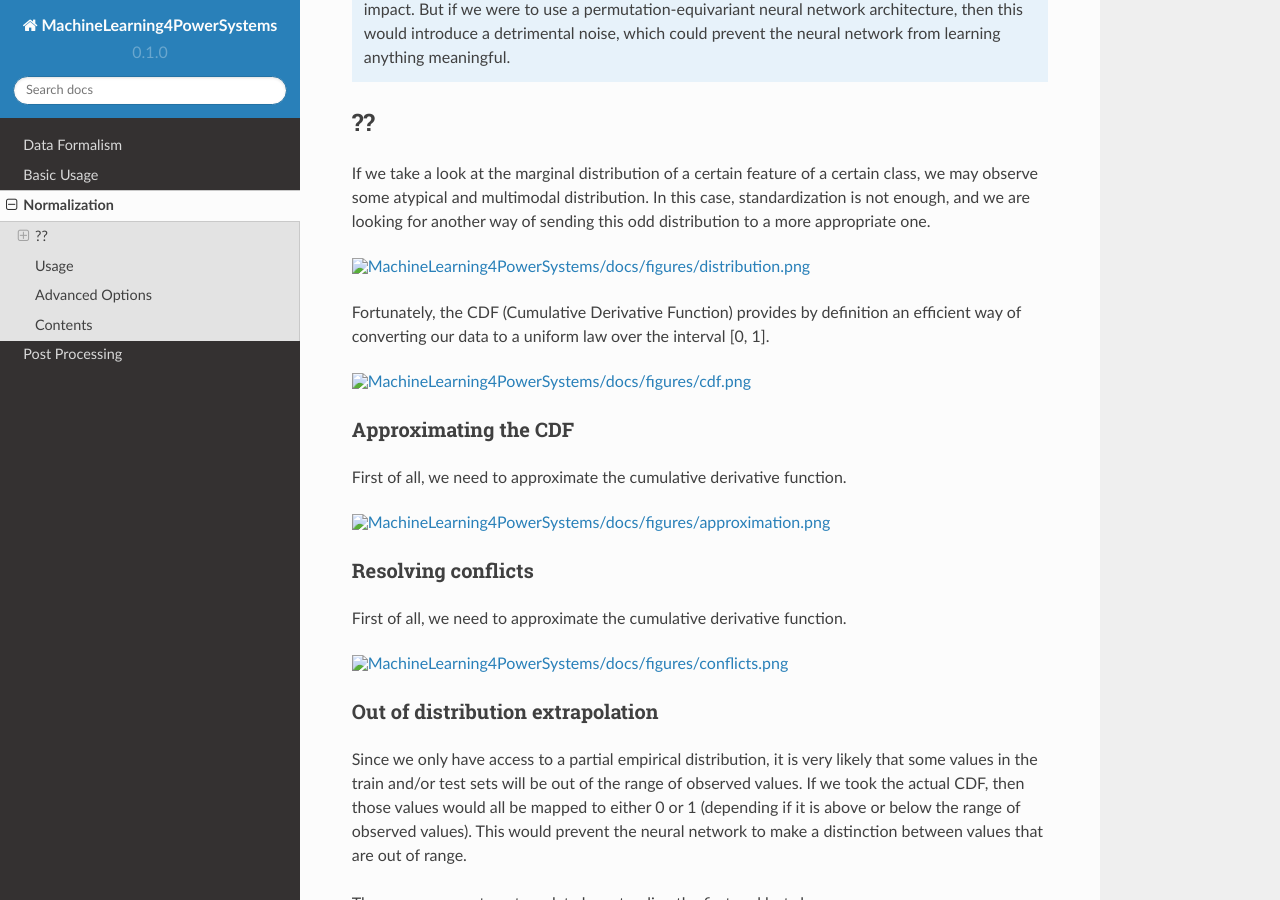
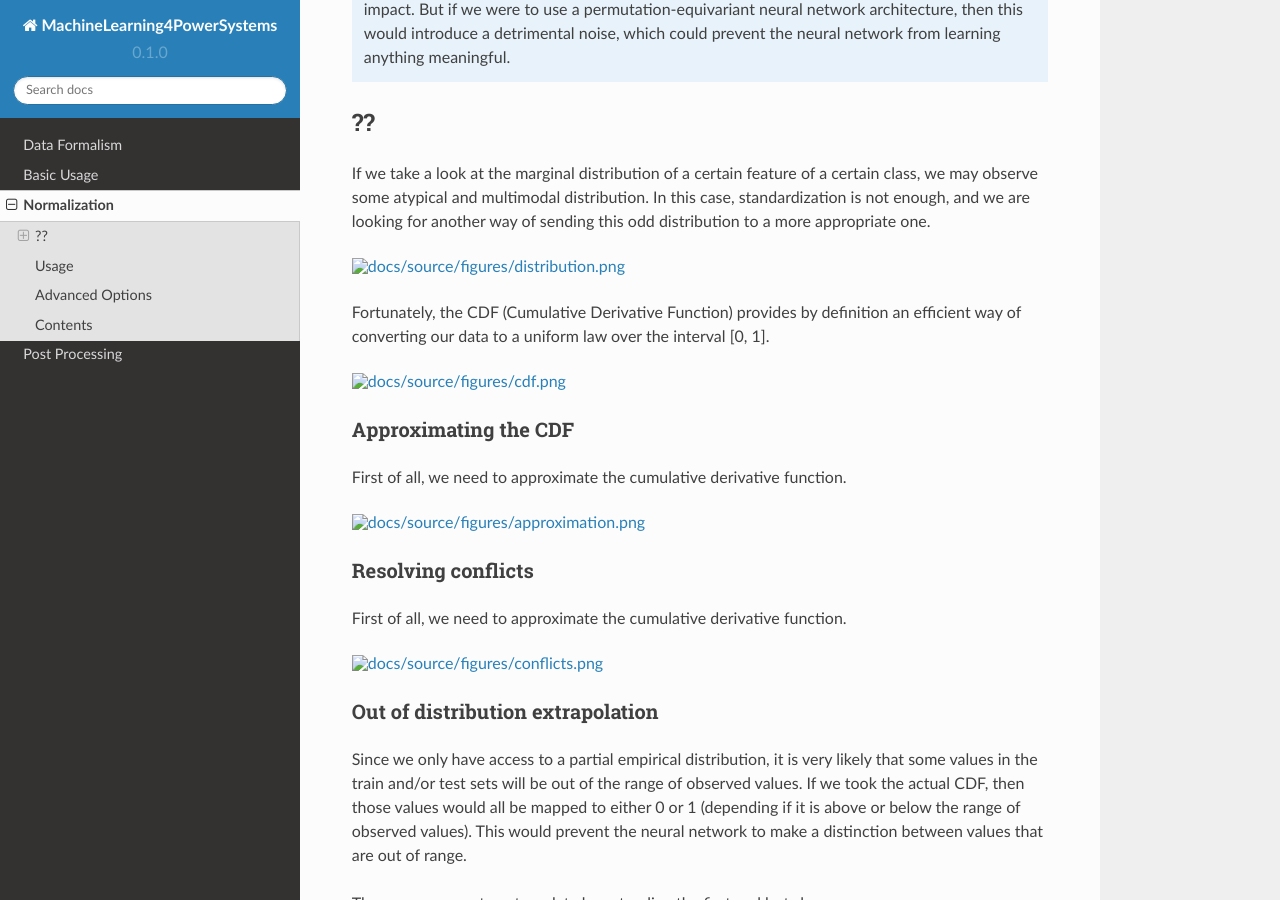
Before and after one commit to bdonon/ml4ps, a Sphinx documentation site: the page built from docs/source/normalization.rst, in a window 1280 px wide and 900 px high, scrolled down 803 px. Built offline with Sphinx 7.4.7 and the Read the Docs theme 2.0.0, drawn with Linux system fonts in a browser that asks for light colours.

Commit message:
Setting up readthedocs.

```diff
--- a/docs/source/normalization.rst
+++ b/docs/source/normalization.rst
@@ -49,7 +49,7 @@
 In this case, standardization is not enough, and we are looking for another
 way of sending this odd distribution to a more appropriate one.
 
-.. image:: /MachineLearning4PowerSystems/docs/figures/distribution.png
+.. image:: docs/source/figures/distribution.png
   :width: 400
 
 Fortunately, the CDF (Cumulative Derivative Function) provides by definition
@@ -57,7 +57,7 @@
 [0, 1].
 
 
-.. image:: /MachineLearning4PowerSystems/docs/figures/cdf.png
+.. image:: docs/source/figures/cdf.png
   :width: 400
 
 Approximating the CDF
@@ -65,7 +65,7 @@
 
 First of all, we need to approximate the cumulative derivative function.
 
-.. image:: /MachineLearning4PowerSystems/docs/figures/approximation.png
+.. image:: docs/source/figures/approximation.png
   :width: 400
 
 Resolving conflicts
@@ -73,7 +73,7 @@
 
 First of all, we need to approximate the cumulative derivative function.
 
-.. image:: /MachineLearning4PowerSystems/docs/figures/conflicts.png
+.. image:: docs/source/figures/conflicts.png
   :width: 400
 
 Out of distribution extrapolation
```
Also changed, not shown: other parts of docs/source/normalization.rst (+1 -1 lines), docs/source/figures/approximation.png (renamed from docs/figures/approximation.png), docs/source/figures/cdf.png (renamed from docs/figures/cdf.png), docs/source/figures/conflicts.png (renamed from docs/figures/conflicts.png), docs/source/figures/distribution.png (renamed from docs/figures/distribution.png), docs/source/figures/extrapolation.png (renamed from docs/figures/extrapolation.png).
